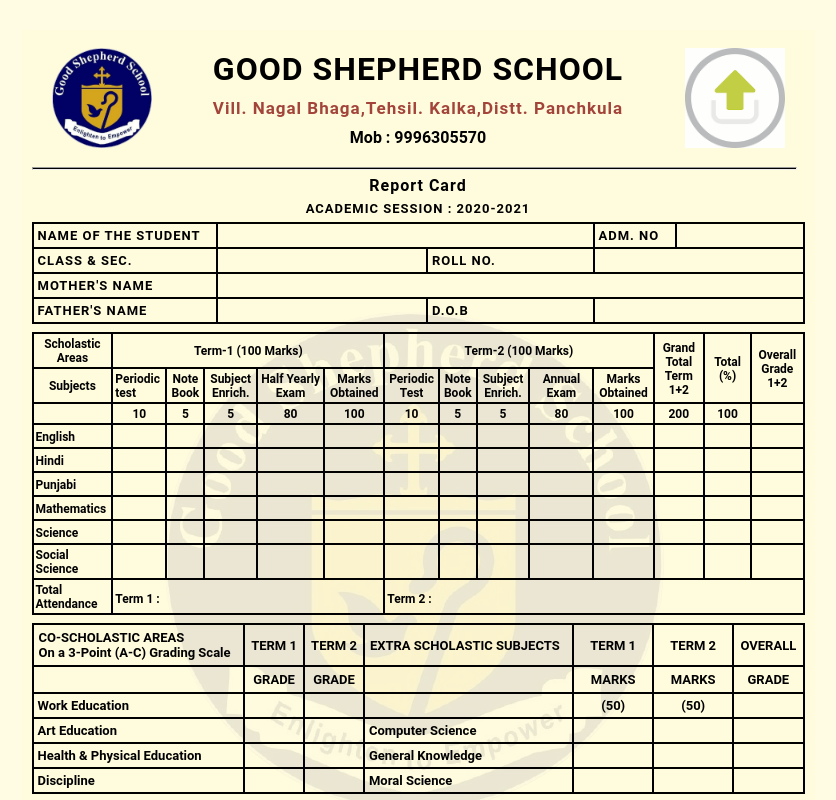
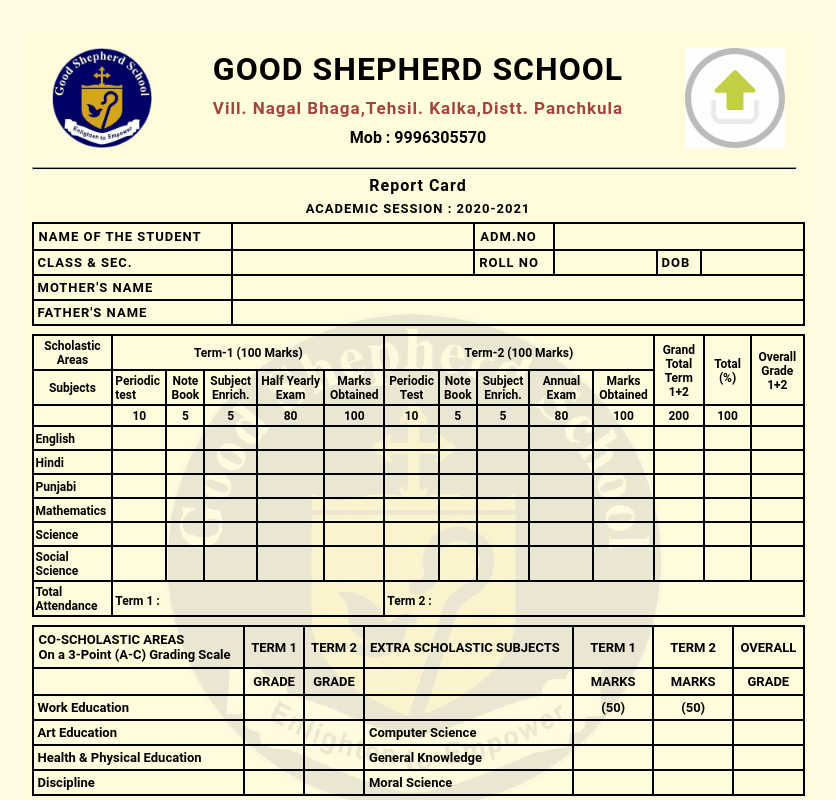
Before and after one commit to vijaykumar1998210/Gsschool, a React (Create React App) app: page / in a window 1280 px wide. Shown: the top 800 px of the page, without its empty margins (222-1058 px from the left). Built offline with nearby package versions, Linux system fonts and the light colour scheme.

Commit message:
7th attempt

```diff
--- a/src/Table1.js
+++ b/src/Table1.js
@@ -8,38 +8,30 @@ function Table1() {
         <h1 className="Table1_head2">ACADEMIC SESSION : 2020-2021</h1>
         <p></p>
      <table className="table1">
-
          <tr>
-                <th className="w1">name of the student</th>
-                <th colSpan="3" className="w2"><input className="input_field" type="text"/></th>
-                <th className="adm">adm. no</th>
-                <th><input className="input_field24" type="text"/></th>
-                {/* <th><input className="input_field1" type="text"/></th> */}
-                {/* <th colSpan=""></th>
-                <th><input className="input_field1" type="text"/></th> */}
-
+             <th>Name of the student</th>
+             <th colSpan="2"><input className="input_field" type="text"/></th>
+             <th>adm.no</th>
+             <th colSpan="3"><input className="input_field" type="text"/></th>
          </tr>
          <tr>
-                <td className="w1">class & sec.</td>
-                <td colSpan=""><input className="input_field" type="text"/></td>
-                <td colSpan="2">Roll no.</td>
-                <td colSpan="2"><input className="input_field1" type="text"/></td>
+             <td>Class & Sec.</td>
+             <td colSpan="2"><input className="input_field" type="text"/></td>
+             <td>roll no</td>
+             <td><input className="input_field1" type="text"/></td>
+             <td>dob</td>
+             <td><input className="input_field1" type="text"/></td>
          </tr>
          <tr>
-                <td className="w1">mother's name</td>
+             <td>Mother's Name</td>
              <td colSpan="6"><input className="input_field" type="text"/></td>
 
          </tr>
          <tr>
-                <td className="w1">father's name</td>
-                <td colSpan="2"><input className="input_field" type="text"/></td>
-                <td className="w1" colSpan="">d.o.b</td>
-                <td colSpan="2" className="ch1"><input className="input_field ch2" type="text"/></td>
+             <td>Father's Name</td>
+             <td colSpan="6"><input className="input_field" type="text"/></td>
+
          </tr>
-            {/* <tr>
-                <td className="w1">d.o.b</td>
-                <td colSpan="6"><input className="input_field" type="text"/></td>
-            </tr> */}
      </table>
 
         </div>
--- a/src/table1.css
+++ b/src/table1.css
@@ -27,7 +27,7 @@ td {
 .table1 th {
   font-weight: 600;
   text-transform: uppercase;
-  padding: 4px;
+  padding: 5px;
   letter-spacing: 1px;
 }
 .table1 td {
@@ -76,7 +76,7 @@ td {
   background: transparent;
   border: none;
   outline: none;
-  width: 60px;
+  width: 80px;
   font-weight: 600;
 }
 .input_field24 {
```
Lines whose indentation alone changed are shown as unchanged.
